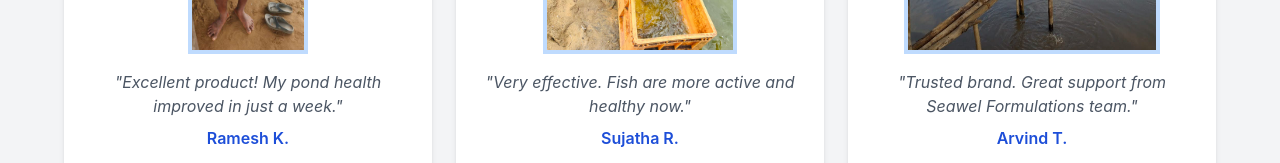
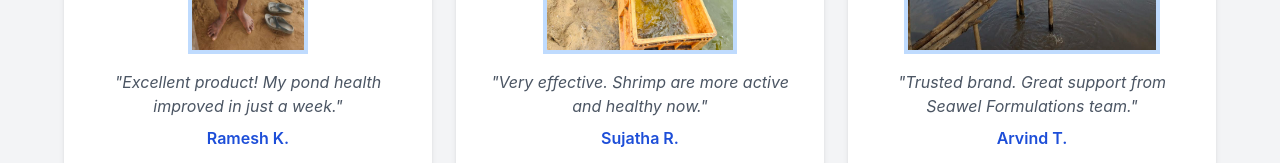
Before and after one commit to LVSJanakiRamaraju/AQUA-GLOBE-INNOVATIONS, a React (Vite) app in the folder AQUA-GLOBE-INNOVATIONS/: page /customers in a window 1280 px wide. Shown: the part 358-521 px from the top of the page. Built offline with nearby package versions, Linux system fonts and the light colour scheme.

Commit message:
Updated text errors

```diff
--- a/AQUA-GLOBE-INNOVATIONS/src/components/Customers.tsx
+++ b/AQUA-GLOBE-INNOVATIONS/src/components/Customers.tsx
@@ -7,7 +7,7 @@ const customers = [
   {
     name: "Sujatha R.",
     image: "/customer2.jpeg",
-    message: "Very effective. Fish are more active and healthy now.",
+    message: "Very effective. Shrimp are more active and healthy now.",
   },
   {
     name: "Arvind T.",
```
